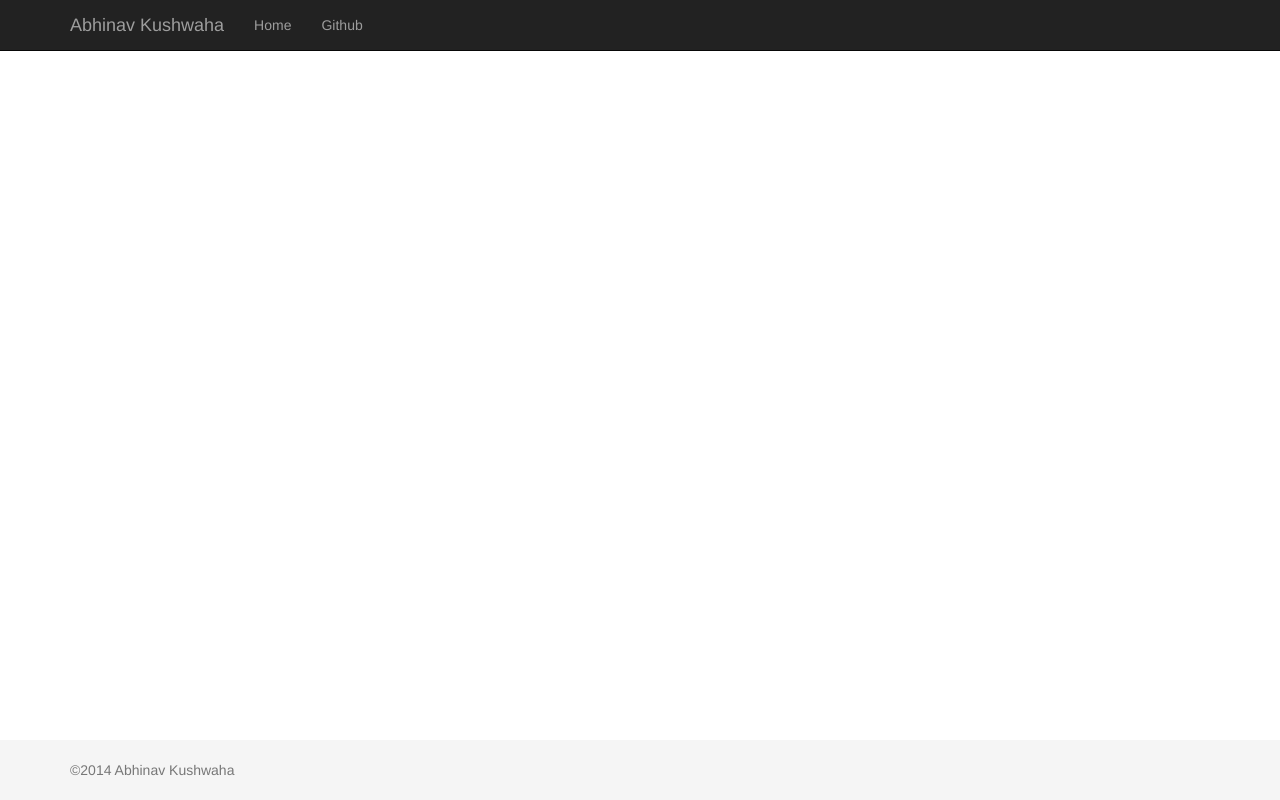
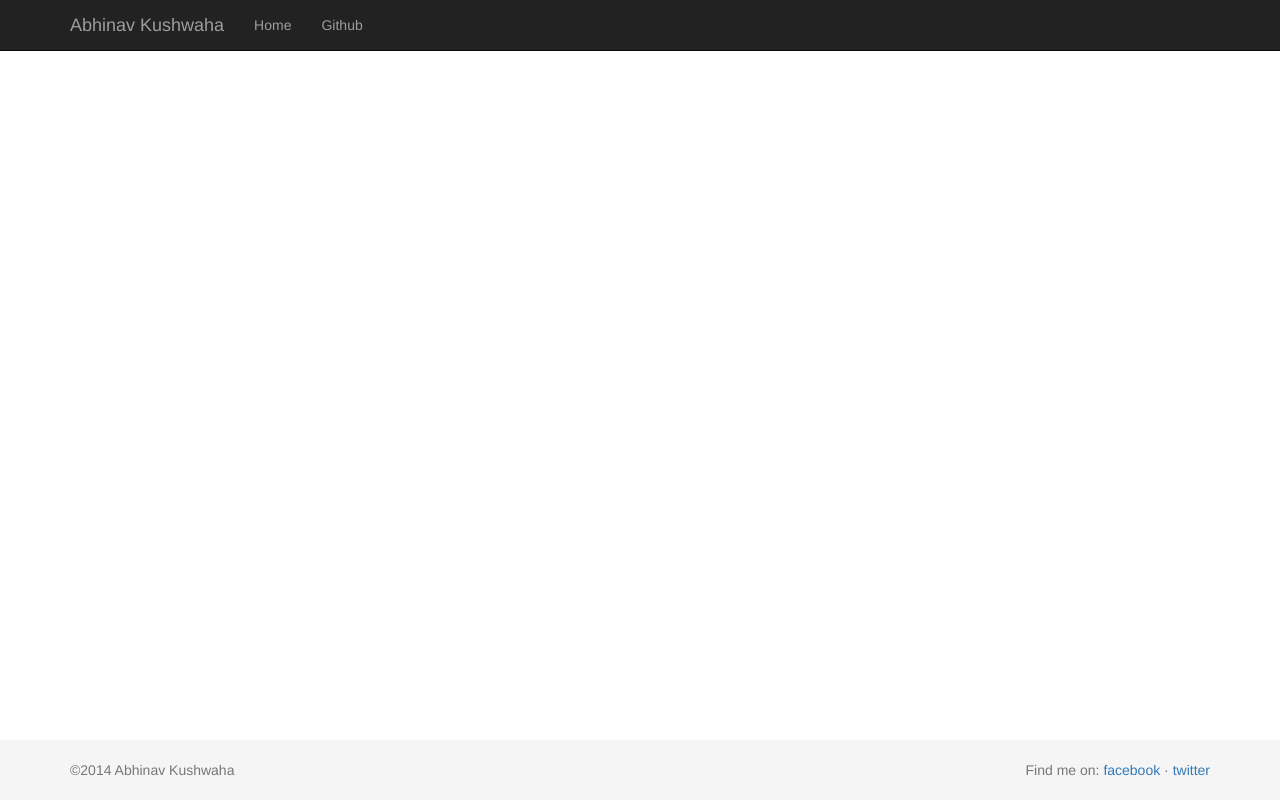
Before and after one commit to akush/akush.github.io, a plain HTML site: page index.html in a window 1280 px wide. Drawn offline with nearby package versions, Linux system fonts and the light colour scheme.

Commit message:
some links on footer

```diff
--- a/css/style.css
+++ b/css/style.css
@@ -25,6 +25,10 @@ body > .container {
   padding-left: 15px;
 }
 
+#footer > .container p {
+	margin: 20px 0;
+}
+
 code {
   font-size: 80%;
 }
--- a/index.html
+++ b/index.html
@@ -44,9 +44,13 @@
     </div><!-- /.container -->
 
     <div id="footer">
-      <div class="container">
-        <p class="text-muted">&copy;2014 Abhinav Kushwaha</p>
-      </div>
+		<div class="container">
+			<p class="pull-right text-muted">
+				Find me on: <a href="//fb.com/abhinav7" target="_blank">facebook</a> &middot;
+				<a href="//twitter.com/_akush" target="_blank">twitter</a>
+			</p>
+			<p class="text-muted">&copy;2014 Abhinav Kushwaha</p>
+		</div>
     </div>
 
     <!-- jQuery (necessary for Bootstrap's JavaScript plugins) -->
```
